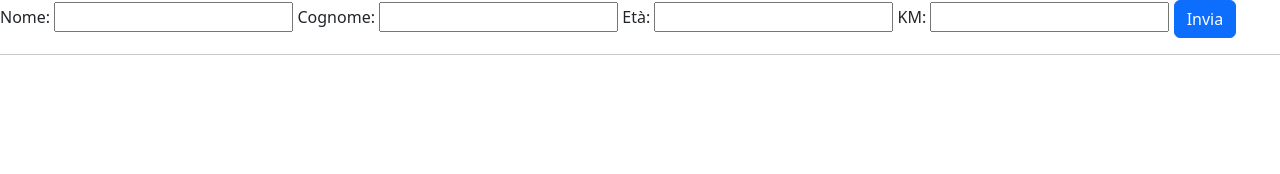
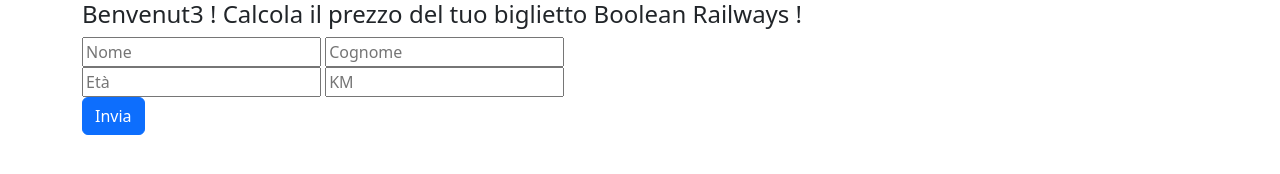
Before and after one commit to amletodellaloggia/js-biglietto-treno-form, a plain HTML site: page index.html in a window 1280 px wide. Drawn offline with nearby package versions, Linux system fonts and the light colour scheme.

Commit message:
[upd] index.html (formatting, user friendliness)

```diff
--- a/index.html
+++ b/index.html
@@ -9,23 +9,27 @@
 </head>
 
 <body>
-  <form>
-    <label for="">Nome:</label>
-    <input type="text" id="name" name="nome">
-    <label for="">Cognome:</label>
-    <input type="text" id="surname" name="cognome">
-    <label for="">Età:</label>
-    <input type="text" id="age" name="age">
-    <label for="">KM:</label>
-    <input type="text" id="km" name="km">
-    <button type="submit" id="send" class="btn btn-primary">Invia</button>
-  </form>
-
-  <hr>
-
 	<div class="container">
 		<div class="row">
-      <div class="col">
+			<h4>Benvenut3 ! Calcola il prezzo del tuo biglietto Boolean Railways !</h4>
+			<div class="col-12 col-md-8">
+				<input type="text" id="name" name="nome" placeholder="Nome">
+				<input type="text" id="surname" name="cognome" placeholder="Cognome">
+			</div>
+			<div class="col-12 col-md-8">
+				<input type="text" id="age" name="age" placeholder="Età">
+				<input type="text" id="km" name="km" placeholder="KM">
+				</form>
+			</div>
+			<div class="col-12 col-md-8">
+				<button type="submit" id="send" class="btn btn-primary">Invia</button>
+			</div>
+		</div>
+	</div>
+	<form>
+		<div class="container">
+			<div class="row">
+				<div class="col-12 col-md-4">
 					<div id="result">
 					</div>
 				</div>
--- a/js/script.js
+++ b/js/script.js
@@ -9,11 +9,11 @@ button.addEventListener(`click`, function (e) {
   const passengerSurname = document.getElementById("surname").value;
   const passengerAge = parseInt(document.getElementById("age").value);
   const passengerKm = parseFloat(document.getElementById("km").value);
-	// Dichiaro le variabili che stabiliscono prezzo * km, la formula per calcolare il cost, e la variabile che conterrà il prezzo finale
+  // Dichiaro le variabili che stabiliscono prezzo * km, la formula per calcolare il cost, e la variabile che conterrà il prezzo finale
   let priceKm = 0.21;
   let cost = priceKm * passengerKm;
   let finalCost;
-	// Con if eseguo la formula per applicare lo sconto in base all'età
+  // Con if eseguo la formula per applicare lo sconto in base all'età
   if (passengerAge <= 17) {
     finalCost = cost - (cost * 20) / 100;
   } else if (passengerAge >= 65) {
@@ -24,6 +24,7 @@ button.addEventListener(`click`, function (e) {
 
   // INSERISCO IN HTML passengerName, passengerSurname, finalCost (fixato per il decimale)
   document.getElementById("result").innerHTML = `
+  <h4>Riepilogo Biglietto</h4>
     <p><strong>Nome:</strong> ${passengerName}</p>
     <p><strong>Cognome:</strong> ${passengerSurname}</p>
     <p><strong>Costo del biglietto:</strong> € ${finalCost.toFixed(2)}</p>
```
Lines whose indentation alone changed are shown as unchanged.
